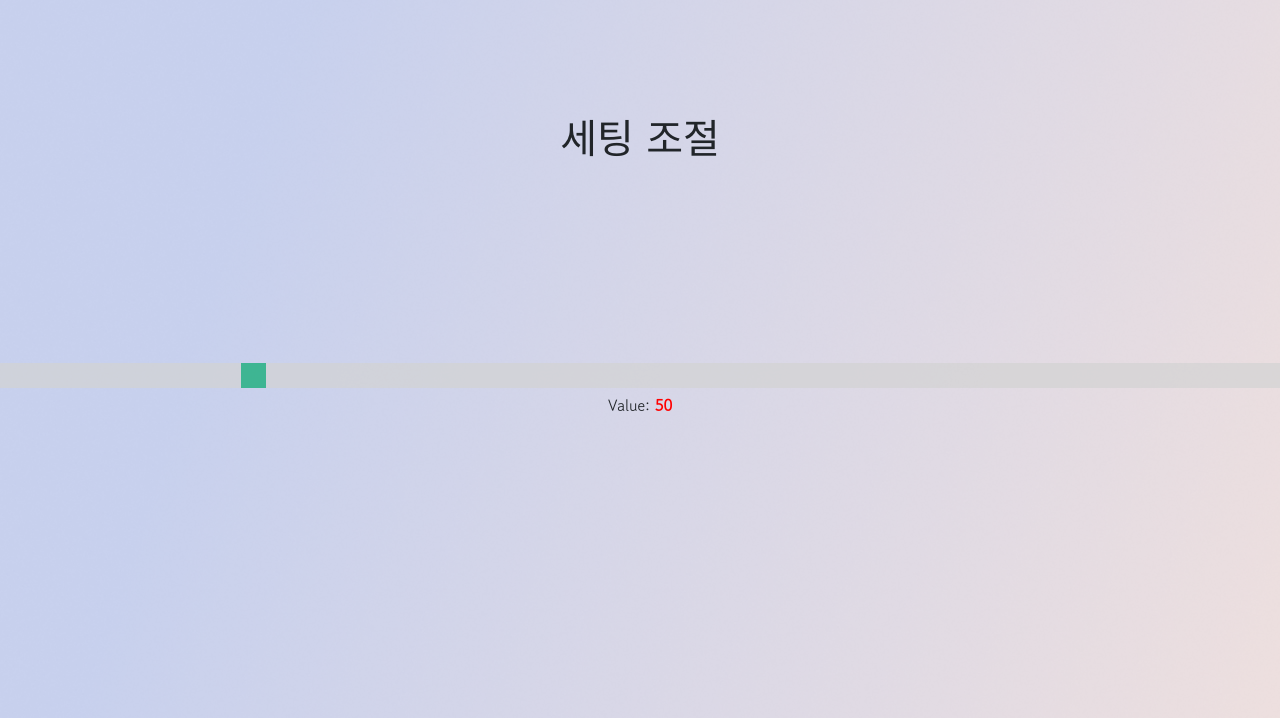
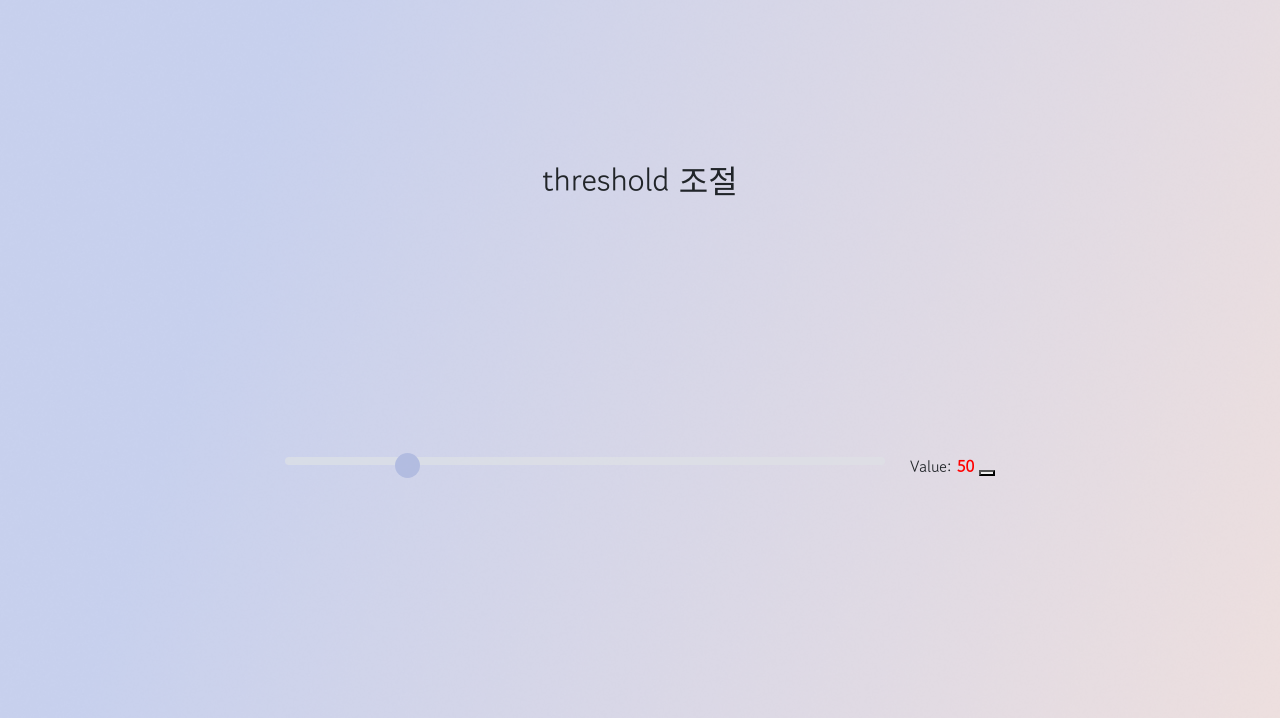
Before and after one commit to jin2313/Getjob_1, a Django app: page /interviews/thres/ in a window 1280 px wide. Shown: the top 718 px of the page. Run offline with Django 3.2, Linux system fonts and the light colour scheme; some libraries are stand-ins or nearby versions.

Commit message:
05/25 commit3

```diff
--- a/interviewapp/templates/interviewapp/threshold.html
+++ b/interviewapp/templates/interviewapp/threshold.html
@@ -10,49 +10,44 @@
     }
     .slider {
       -webkit-appearance: none;
-      width: 100%;
-      height: 25px;
-      background: #d3d3d3;
+      width: 600px;
+      height: 25px
       outline: none;
       opacity: 0.7;
       -webkit-transition: .2s;
       transition: opacity .2s;
     }
-
     .slider:hover {
       opacity: 1;
     }
-
     .slider::-webkit-slider-thumb {
       -webkit-appearance: none;
       appearance: none;
       width: 25px;
       height: 25px;
-      background: #04AA6D;
+      background: #a7b3dd;
       cursor: pointer;
     }
-
     .slider::-moz-range-thumb {
       width: 25px;
       height: 25px;
-      background: #04AA6D;
+      background: #a7b3dd;
       cursor: pointer;
     }
 </style>
 
-<div style="margin-top: 7rem;">
-    <h1>세팅 조절</h1>
+<div style="margin-top: 10rem;">
+    <h2>threshold 조절</h2>
 </div>
-<div class="video-container mt-5">
+<div class="video-container mt-5 mb-5">
     <video id="video"></video>
 </div>
 
-<!--슬라이더 바(디자인 고쳐야 할듯.. 아래 링크 참고함-->
-<!--https://www.w3schools.com/howto/howto_js_rangeslider.asp-->
-<div class="slidecontainer">
-    <input type="range" min="1" max="256" value="50" class="slider" id="myRange">
-    <span>Value:</span>
-    <span id="f" style="font-weight:bold;color:red">66</span>
+<div class="slide-container">
+    <input type="range" min="1" max="256" value="50" class="slider form-range" id="myRange">
+    <span>&nbsp;&nbsp;&nbsp;&nbsp;Value:</span>
+    <span id="thres-value" style="font-weight: bold; color: red;">50</span>
+    <button></button>
 </div>
 
 <script src="{% static 'js/set_thres.js' %}"></script>
--- a/static/js/set_thres.js
+++ b/static/js/set_thres.js
@@ -1,4 +1,8 @@
 const video = document.querySelector("#video");
+const slide = document.getElementById("myRange");
+const y = document.getElementById("thres-value");
+
+y.innerHTML = slide.value;
 
 if (navigator.mediaDevices.getUserMedia) {
     navigator.mediaDevices.getUserMedia({ video: true })
@@ -11,11 +15,6 @@ if (navigator.mediaDevices.getUserMedia) {
         });
 }
 
-
-var slide = document.getElementById("myRange");
-var y = document.getElementById("f");
-y.innerHTML = slide.value;
-
 slide.oninput = function() {
     y.innerHTML = this.value;
 }
```
